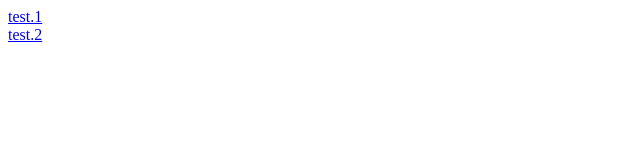
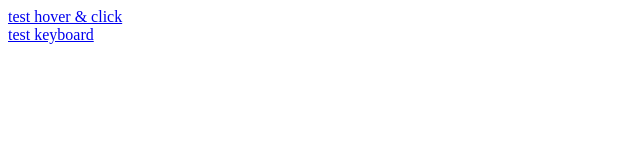
Before and after one commit to nichind/spline, a plain HTML site: page index.html in a window 1280 px wide. Shown: the whole page, without its empty margins (0-640 px from the left). Drawn offline with Linux system fonts and the light colour scheme.

Commit message:
keyboard

```diff
--- a/index.html
+++ b/index.html
@@ -1,2 +1,2 @@
-<a href="/projects/test/testing.html">test.1<br></a>
-<a href="/projects/test/hover.html">test.2<br></a>
+<a href="/projects/test/cube.html">test hover & click<br></a>
+<a href="/projects/test/keyboard.html">test keyboard<br></a>
```
Also changed, not shown: projects/test/cube.html (renamed from projects/test/testing.html, +2 -3 lines), projects/test/hover.html (deleted, +0 -6 lines), projects/test/keyboard.html (added, +5 -0 lines).
